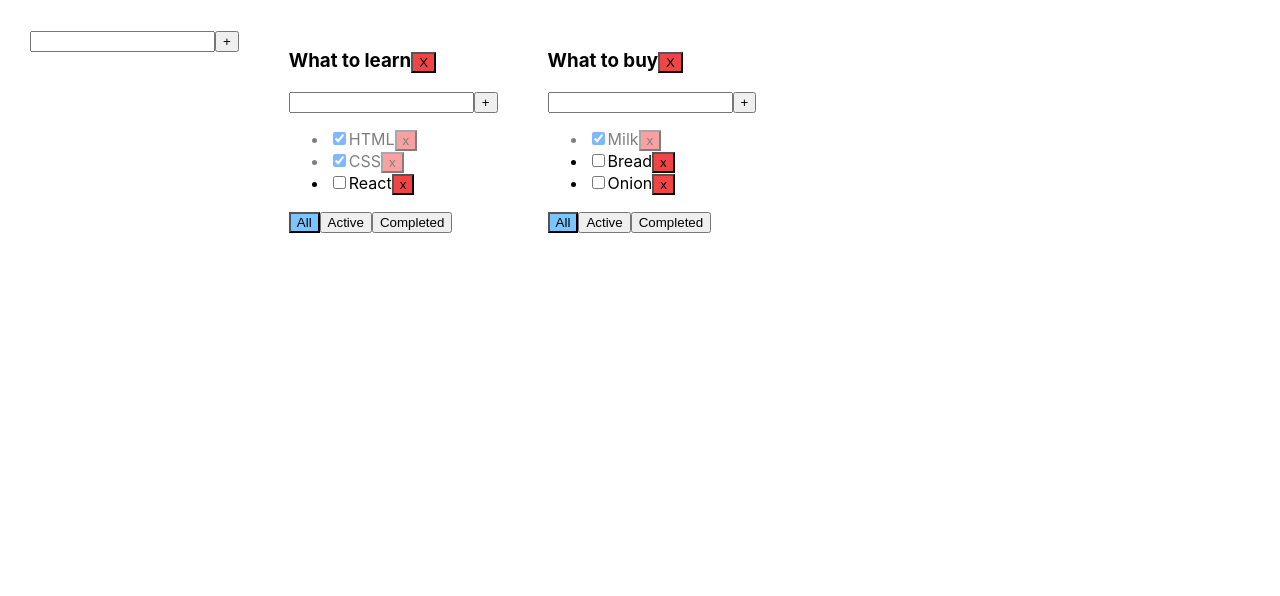
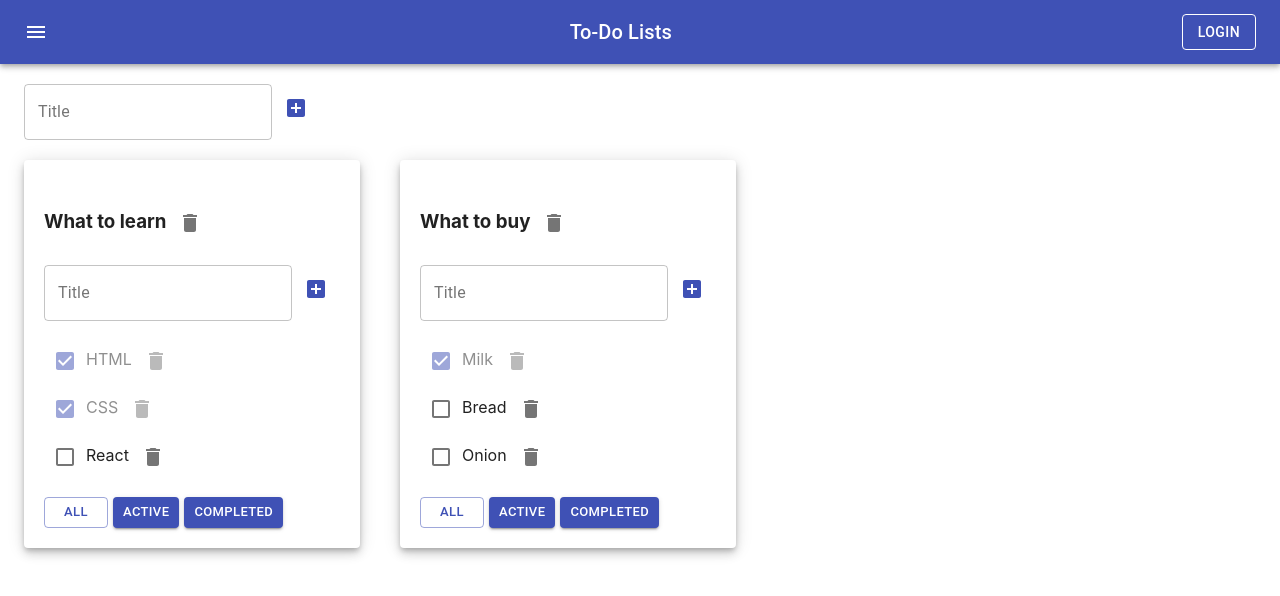
Before and after one commit to lergns/iti-todolist, a React (Create React App) app: page / in a window 1280 px wide. Shown: the top 596 px of the page. Built offline with nearby package versions, Linux system fonts and the light colour scheme.

Commit message:
todolist 7 lessons

```diff
--- a/package.json
+++ b/package.json
@@ -3,6 +3,8 @@
   "version": "0.1.0",
   "private": true,
   "dependencies": {
+    "@material-ui/core": "^4.11.3",
+    "@material-ui/icons": "^4.11.2",
     "@testing-library/jest-dom": "^4.2.4",
     "@testing-library/react": "^9.3.2",
     "@testing-library/user-event": "^7.1.2",
--- a/src/AddItemForm.tsx
+++ b/src/AddItemForm.tsx
@@ -1,7 +1,9 @@
 import React, { ChangeEvent, KeyboardEvent, useState } from "react";
+import { IconButton, TextField } from "@material-ui/core";
+import { AddBox } from "@material-ui/icons";
 
 type AddItemFormPropsType = {
-  addItem: (title: string) => void; // either addToDoList() - if passed from App(), or addTask() - if passed from TodoList()
+  addItem: (title: string) => void;
 };
 
 export function AddItemForm(props: AddItemFormPropsType) {
@@ -25,18 +27,21 @@ export function AddItemForm(props: AddItemFormPropsType) {
     if (event.key === "Enter") addItem();
   };
 
-  const errorText = error ? <div className={"error-text"}>{error}</div> : null;
-
   return (
     <div>
-      <input
+      <TextField
         value={newTitle}
         onChange={changeTitle}
         onKeyPress={onKeyPressAddItem}
-        className={error ? "error" : ""}
+        variant={"outlined"}
+        label={"Title"}
+        error={!!error} // turning string into boolean (not passing truthy/falsy value)
+        helperText={error} // displayed when error is truthy value - error={true}
       />
-      <button onClick={addItem}>+</button>
-      {errorText}
+
+      <IconButton onClick={addItem} color={"primary"}>
+        <AddBox />
+      </IconButton>
     </div>
   );
 }
--- a/src/App.css
+++ b/src/App.css
@@ -1,29 +1,3 @@
-.App {
-  padding: 30px;
-  display: flex;
-}
-
-.App > div {
-  margin-right: 50px;
-}
-
-.btn-remove {
-  background-color: #f14545;
-}
-
-.active-filter {
-  background-color: #7ac5ff;
-}
-
-.error {
-  border: 2px solid red;
-  outline: transparent;
-}
-
-.error-text {
-  color: red;
-}
-
 .is-done {
   opacity: 0.5;
 }
--- a/src/App.tsx
+++ b/src/App.tsx
@@ -3,6 +3,17 @@ import "./App.css";
 import { TodoList } from "./TodoList";
 import { v1 } from "uuid";
 import { AddItemForm } from "./AddItemForm";
+import {
+  AppBar,
+  Button,
+  Container,
+  Grid,
+  IconButton,
+  Paper,
+  Toolbar,
+  Typography,
+} from "@material-ui/core";
+import { Menu } from "@material-ui/icons";
 
 export type TaskType = {
   id: string;
@@ -23,7 +34,6 @@ export type TasksStateType = {
 };
 
 function App() {
-  // BLL:
   const toDoListID_1 = v1();
   const toDoListID_2 = v1();
 
@@ -59,7 +69,7 @@ function App() {
 
     const updatedTasks = [newTask, ...tasks[toDoListID]];
     setTasks({ ...tasks, [toDoListID]: updatedTasks });
-  } // used in TodoList()'s return JSX (<TodoList> component)
+  }
 
   function changeTaskStatus(
     toDoListID: string,
@@ -83,8 +93,7 @@ function App() {
     );
 
     setTasks({ ...tasks, [toDoListID]: changedTasks });
-  } /* used in tasksRendered()'s return JSX (<TodoList> component);
-    actually CHANGING certain todolist's certain task's title, passed from <EditableSpan> to <TodoList> to <App> via chain of callbacks ! */
+  }
 
   function changeToDoListFilter(
     toDoListID: string,
@@ -105,16 +114,15 @@ function App() {
   }
 
   function addToDoList(title: string) {
-    const newToDoListID = v1(); // creating new todolist's id
+    const newToDoListID = v1();
     const newToDoList: ToDoListType = {
       id: newToDoListID,
       title,
       filter: "all",
-    }; // used in App()'s return JSX (<App> component)
+    };
 
-    setToDoLists([...toDoLists, newToDoList]); // updating state with new todolist
-
-    setTasks({ ...tasks, [newToDoListID]: [] }); // linking new todolist's id (key of tasks object) with empty tasks array (value of tasks object)
+    setToDoLists([...toDoLists, newToDoList]);
+    setTasks({ ...tasks, [newToDoListID]: [] });
   }
 
   function changeToDoListTitle(toDoListID: string, changedTitle: string) {
@@ -128,7 +136,7 @@ function App() {
     );
 
     setToDoLists(updatedToDoLists);
-  } // used in TodoList()'s return JSX (<TodoList> component)
+  }
 
   function getTasksForToDoList(toDoList: ToDoListType): Array<TaskType> {
     switch (toDoList.filter) {
@@ -143,15 +151,12 @@ function App() {
     }
   }
 
-  // UI:
-  return (
-    <div className="App">
-      <AddItemForm addItem={addToDoList} />
-      {/* Inside of <TodoList>, <AddItemForm> adds new task (due to the callback from <App> it receives) ! */}
-      {toDoLists.map((toDoList) => {
-        return (
+  const toDoListComponents = toDoLists.map((toDoList) => {
+    return (
+      <Grid item key={toDoList.id}>
+        {/* <Grid item={true}/> - child element of <Grid container /> */}
+        <Paper elevation={6} style={{ padding: "20px" }}>
           <TodoList
-            key={toDoList.id}
             id={toDoList.id}
             title={toDoList.title}
             toDoListFilter={toDoList.filter}
@@ -164,8 +169,33 @@ function App() {
             changeTaskTitle={changeTaskTitle}
             changeToDoListTitle={changeToDoListTitle}
           />
-        );
-      })}
+        </Paper>
+      </Grid>
+    );
+  });
+
+  return (
+    <div className="App">
+      <AppBar position="static">
+        <Toolbar style={{ justifyContent: "space-between" }}>
+          <IconButton edge="start" color="inherit" aria-label="menu">
+            <Menu />
+          </IconButton>
+          <Typography variant="h6">To-Do Lists</Typography>
+          <Button variant={"outlined"} color="inherit">
+            Login
+          </Button>
+        </Toolbar>
+      </AppBar>
+      <Container fixed>
+        <Grid container style={{ padding: "20px 0" }}>
+          <AddItemForm addItem={addToDoList} />
+        </Grid>
+        <Grid container spacing={5}>
+          {/* <Grid container/> - "parent" <Grid/>  spacing={5} - spacing between its children - <Grid item/>'s */}
+          {toDoListComponents}
+        </Grid>
+      </Container>
     </div>
   );
 }
--- a/src/EditableSpan.tsx
+++ b/src/EditableSpan.tsx
@@ -1,12 +1,13 @@
 import React, { ChangeEvent, useState } from "react";
+import { TextField } from "@material-ui/core";
 
 type EditableSpanPropsType = {
-  title: string; // either task.title - if passed from tasksRendered(), or toDoList.title - if passed from TodoList()
-  changeTitle: (changedTitle: string) => void; // either changeTaskTitle() - if passed from tasksRendered(), or changeToDoListTitle() - if passed from TodoList()
+  title: string;
+  changeTitle: (changedTitle: string) => void;
 };
 
 export function EditableSpan(props: EditableSpanPropsType) {
-  const [newTitle, setNewTitle] = useState<string>(props.title); // starting value of local state's newTitle (value of <input> ) is props.title (either task.title or toDoList.title)
+  const [newTitle, setNewTitle] = useState<string>(props.title);
   const [editMode, setEditMode] = useState<boolean>(false);
 
   const changeTitle = (event: ChangeEvent<HTMLInputElement>) =>
@@ -15,18 +16,19 @@ export function EditableSpan(props: EditableSpanPropsType) {
   const onEditMode = () => setEditMode(true);
   const offEditMode = () => {
     setEditMode(false);
-    props.changeTitle(newTitle); // passing from <EditableSpan> to <TodoList> via callback
-  }; // updating title on offEditMode() - when <input> loses the focus
+    props.changeTitle(newTitle);
+  };
 
-  // if editMode === true ? ... : ...
   return editMode ? (
-    <input
+    <TextField
       value={newTitle}
       onChange={changeTitle}
       onBlur={offEditMode}
       autoFocus
-    /> // === autoFocus={true} - sets cursor at the end of <input> field
+      color={"primary"}
+      variant={"standard"}
+    />
   ) : (
     <span onDoubleClick={onEditMode}>{props.title}</span>
-  ); // conditional rendering; for <span> - value is received from parent component vid props (even after it was changed via <input> !), for <input> - it is received from component's local state !
+  );
 }
--- a/src/TodoList.tsx
+++ b/src/TodoList.tsx
@@ -2,6 +2,8 @@ import React, { ChangeEvent } from "react";
 import { FilterValuesType, TaskType } from "./App";
 import { AddItemForm } from "./AddItemForm";
 import { EditableSpan } from "./EditableSpan";
+import { Button, Checkbox, IconButton } from "@material-ui/core";
+import { Delete } from "@material-ui/icons";
 
 type ToDoListPropsType = {
   id: string;
@@ -36,21 +38,21 @@ export function TodoList(props: ToDoListPropsType) {
       props.changeTaskStatus(props.id, task.id, event.currentTarget.checked);
 
     const changeTaskTitle = (changedTitle: string) =>
-      props.changeTaskTitle(props.id, task.id, changedTitle); // changedTitle received from <EditableSpan> via callback, passing forward from <TodoList> to <App> via callback
+      props.changeTaskTitle(props.id, task.id, changedTitle);
 
     // return of tasksRendered()
     return (
       <li key={task.id} className={task.isDone ? "is-done" : ""}>
-        <input
+        <Checkbox
+          checked={task.isDone}
           onChange={changeTaskStatus}
-          type="checkbox"
-          checked={task.isDone}
+          color={"primary"}
         />
+
         <EditableSpan title={task.title} changeTitle={changeTaskTitle} />
-        {/* Inside of tasksRendered(), <EditableSpan> changes tasks' titles (due to the callback from <App> it receives) ! */}
-        <button className={"btn-remove"} onClick={onRemoveTask}>
-          x
-        </button>
+        <IconButton onClick={onRemoveTask}>
+          <Delete />
+        </IconButton>
       </li>
     );
   });
@@ -61,13 +63,7 @@ export function TodoList(props: ToDoListPropsType) {
   const setCompletedFilterValue = () =>
     props.changeToDoListFilter(props.id, "completed");
 
-  const allButtonFilter = props.toDoListFilter === "all" ? "active-filter" : "";
-  const activeButtonFilter =
-    props.toDoListFilter === "active" ? "active-filter" : "";
-  const completedButtonFilter =
-    props.toDoListFilter === "completed" ? "active-filter" : "";
-
-  const addTask = (title: string) => props.addTask(props.id, title); // creating new addTask() (for <AddItemForm> component), whose toDoListID parameter will be deducted automatically (taken from props.id) --> new addTask() should now only receive title as parameter !
+  const addTask = (title: string) => props.addTask(props.id, title);
 
   const removeToDoList = () => props.removeToDoList(props.id);
 
@@ -79,27 +75,42 @@ export function TodoList(props: ToDoListPropsType) {
     <div>
       <h3>
         <EditableSpan title={props.title} changeTitle={changeToDoListTitle} />
-        {/* Inside of <TodoList>, <EditableSpan> changes todolist's title (due to the callback from <App> it receives) ! */}
-        <button onClick={removeToDoList} className={"btn-remove"}>
-          X
-        </button>
+
+        <IconButton onClick={removeToDoList}>
+          <Delete />
+        </IconButton>
       </h3>
       <AddItemForm addItem={addTask} />
-      {/* Inside of <TodoList>, <AddItemForm> adds new task (due to the callback from <App> it receives) ! */}
-      <ul>{tasksRendered}</ul>
+      <ul style={{ listStyle: "none", padding: "0" }}>{tasksRendered}</ul>
       <div>
-        <button className={allButtonFilter} onClick={setAllFilterValue}>
+        <Button
+          onClick={setAllFilterValue}
+          color={"primary"}
+          variant={props.toDoListFilter === "all" ? "outlined" : "contained"}
+          size={"small"}
+          style={{ marginRight: "5px" }}
+        >
           All
-        </button>
-        <button className={activeButtonFilter} onClick={setActiveFilterValue}>
+        </Button>
+        <Button
+          onClick={setActiveFilterValue}
+          color={"primary"}
+          variant={props.toDoListFilter === "active" ? "outlined" : "contained"}
+          size={"small"}
+          style={{ marginRight: "5px" }}
+        >
           Active
-        </button>
-        <button
-          className={completedButtonFilter}
+        </Button>
+        <Button
           onClick={setCompletedFilterValue}
+          color={"primary"}
+          variant={
+            props.toDoListFilter === "completed" ? "outlined" : "contained"
+          }
+          size={"small"}
         >
           Completed
-        </button>
+        </Button>
       </div>
     </div>
   );
```
Also changed, not shown: 1 other file (tests, documents, lock files or other folders).
